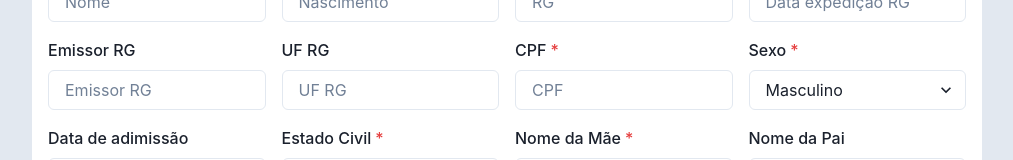
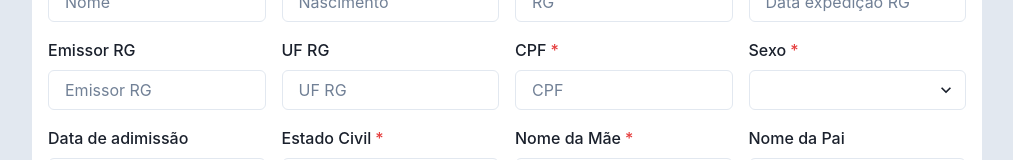
Before and after one commit to XavierGabriel92/nova-odonto-inclusao, a Next.js app: page /users/create in a window 1280 px wide. Shown: the part 314-474 px from the top of the page, without its empty margins (133-1146 px from the left). Built offline with nearby package versions, Linux system fonts and the light colour scheme.

Commit message:
force chose sexo

```diff
--- a/src/components/createUserForm.tsx
+++ b/src/components/createUserForm.tsx
@@ -150,7 +150,7 @@ const CreateUserForm = ({ register, loading, watch, disableFields }: Props) => {
         <GridItem>
           <FormControl isDisabled={loading} isRequired>
             <FormLabel>Sexo</FormLabel>
-            <Select {...register("sexo")}>
+            <Select {...register("sexo")} placeholder=" ">
               <option value="M">Masculino</option>
               <option value="F">Feminino</option>
             </Select>
```
